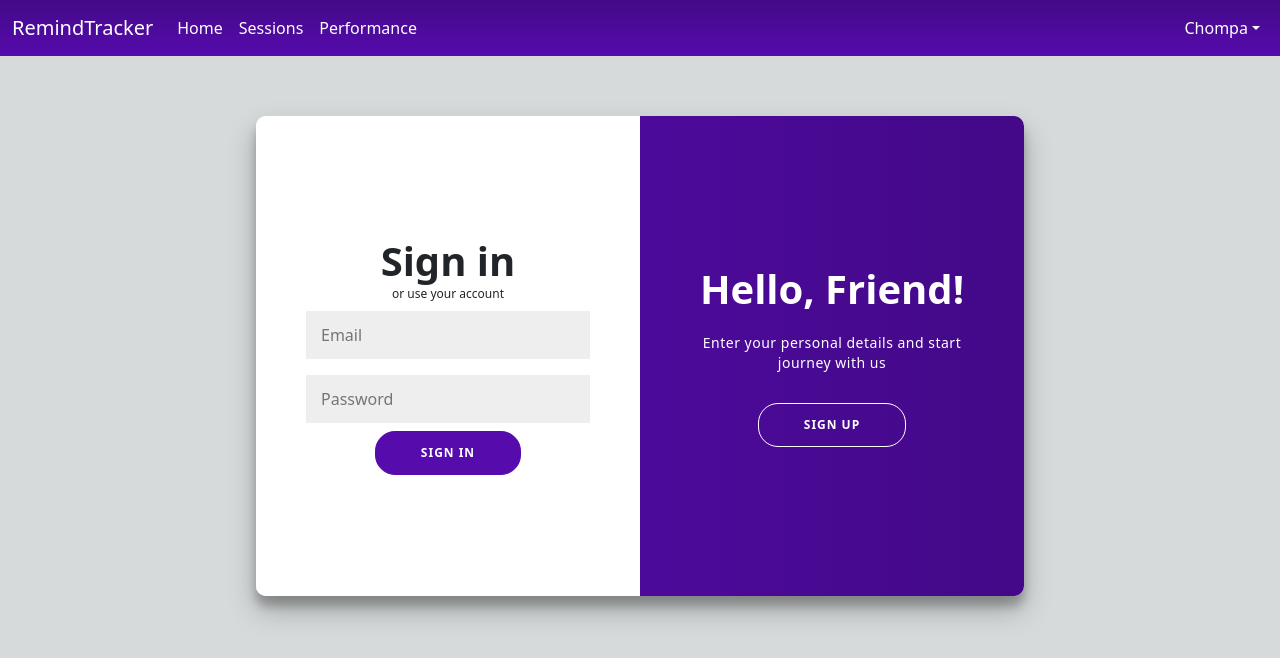
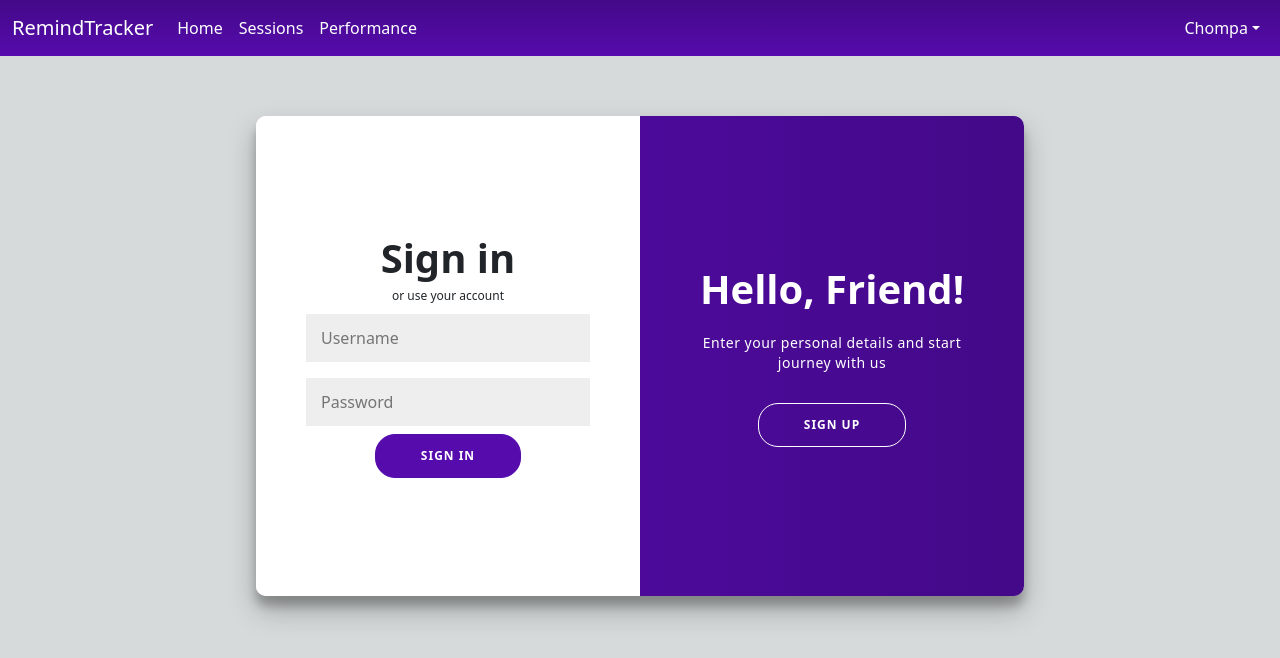
Before and after one commit to isialbayay/remind-tracker, a Vue app: page /#/login in a window 1280 px wide. Shown: the top 658 px of the page. Built offline with nearby package versions, Linux system fonts and the light colour scheme.

Commit message:
registerUser + logUser

```diff
--- a/package.json
+++ b/package.json
@@ -8,6 +8,7 @@
     "lint": "vue-cli-service lint"
   },
   "dependencies": {
+    "axios": "^0.27.2",
     "bootstrap": "^5.2.0-beta1",
     "chart.js": "^2.9.4",
     "core-js": "^3.8.3",
--- a/src/views/HomeView.vue
+++ b/src/views/HomeView.vue
@@ -27,8 +27,23 @@
 
 <script>
 import { mapState } from "vuex";
+//import axios from 'axios';
+
 export default {
+  async mounted(){
+
+
+
+  },
   methods:{
+
+
+    //getUserData(){
+    //  await axios.get("https://7qak3a37b4dh7kisebhllubdxq0dnehm.lambda-url.us-east-1.on.aws/")
+    //    .then((response) => {
+
+    //    })
+    //}
 
   },
   computed: {
--- a/src/views/LoginView.vue
+++ b/src/views/LoginView.vue
@@ -2,23 +2,26 @@
 	<div class="main-container">
 		<div class="container mt-5" id="container">
 			<div class="form-container sign-up-container ">
-        <form action="#">
+				<div class="formulario">
+					<form>
 						<h1>Create Account</h1>
-          <span>or use your email for registration</span>
-          <input type="text" placeholder="Name" />
-          <input type="email" placeholder="Email" />
-          <input type="password" placeholder="Password" />
-          <button>Sign Up</button>
+						<span>Join us to track your sessions</span>
+						<input id="name-register" name="name-register" type="text" placeholder="Username" />
+						<input id="password-register" name="password-register" type="password" placeholder="Password" />
+					</form>
+					<button @click="getDataForm()">Sign Up</button>
+				</div>
+			</div>
+			<div class="form-container sign-in-container">
+				<div class="formulario">
+				<form>
+					<h1>Sign in</h1>
+					<span>or use your account</span>
+					<input id="name-login" key="" type="text" placeholder="Username" />
+					<input id="password-login" type="password" placeholder="Password" />
+					<button @click="checkUser()">Sign In</button>
 				</form>
 				</div>
-      <div class="form-container sign-in-container">
-        <form action="#">
-          <h1>Sign in</h1>
-          <span>or use your account</span>
-          <input type="email" placeholder="Email" />
-          <input type="password" placeholder="Password" />
-          <button>Sign In</button>
-        </form>
 			</div>
 			<div class="overlay-container">
 				<div class="overlay">
@@ -39,8 +42,13 @@
 </template>
 
 <script>
+import axios from "axios"
+
 export default {
-   mounted(){
+
+	mounted() {
+
+		//funcionalidades esteticas login
 		const signUpButton = document.getElementById('signUp');
 		const signInButton = document.getElementById('signIn');
 		const container = document.getElementById('container');
@@ -52,6 +60,51 @@ signUpButton.addEventListener('click', () => {
 		signInButton.addEventListener('click', () => {
 			container.classList.remove("right-panel-active");
 		});
+	},
+	methods: {
+
+		async getDataForm() {
+			let username = document.getElementById("name-register").value
+			let password = document.getElementById("password-register").value
+
+			let users = []
+
+			await axios.get("https://7qak3a37b4dh7kisebhllubdxq0dnehm.lambda-url.us-east-1.on.aws/")
+				.then((response) => {
+					users = response.data
+				})
+
+			users.forEach((user) => {
+				if (username === user.username) {
+					this.registerUser(user, password)
+				}
+			})
+
+
+		},
+
+		async registerUser(user, password) {
+			let newUser = {
+				username: user.username,
+				password: password,
+				session: user.sessions
+			}
+
+			await axios.post("http://localhost:9000/api/auth/signup", newUser)
+		},
+
+		async checkUser(){
+			let username = document.getElementById("name-login").value
+			let password = document.getElementById("password-login").value
+
+			let logUser = {
+				username: username,
+				password: password,
+				session: []
+			}
+
+			await axios.post("http://localhost:9000/api/auth/signin",logUser)
+		}
 	}
 }
 </script>
@@ -128,22 +181,12 @@ button.ghost {
 			border-color: #FFFFFF;
 		}
 
-form {
-	background-color: #FFFFFF;
-	display: flex;
-	align-items: center;
-	justify-content: center;
-	flex-direction: column;
-	padding: 0 50px;
-	height: 100%;
-	text-align: center;
-}
+		form {}
 
 		input {
 			background-color: #eee;
 			border: none;
-	padding: 12px 15px;
-	margin: 8px 0;
+			padding: 12px 15px;	margin: 8px 0;
 	width: 100%;
 }
 
@@ -217,6 +260,18 @@ input {
 	transform: translateX(-100%);
 }
 
+.formulario{
+	background-color: #FFFFFF;
+	display: flex;
+	align-items: center;
+	justify-content: center;
+	flex-direction: column;
+	padding: 0 50px;
+	height: 100%;
+	text-align: center;
+}
+
+
 .overlay {
 	background: #560bad;
 	background: -webkit-linear-gradient(to right, #560bad, #430988);
```
Also changed, not shown: 2 other files (tests, documents, lock files or other folders). Lines whose indentation alone changed are shown as unchanged.
